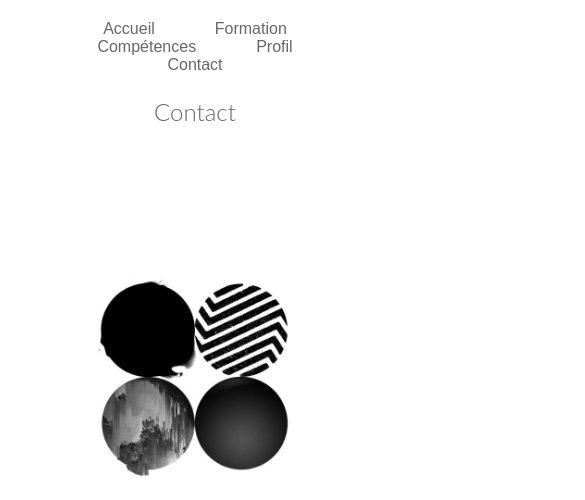
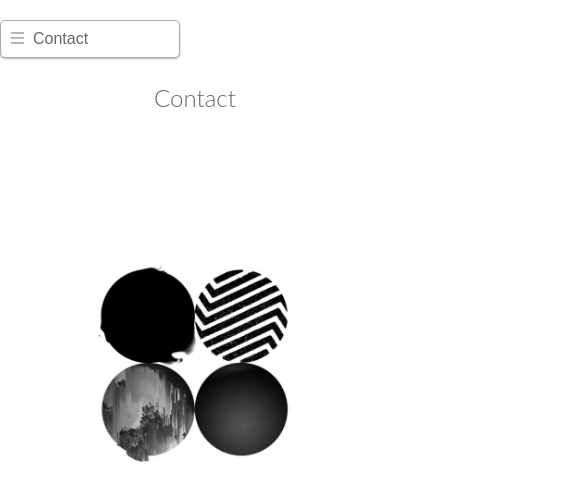
Before and after one commit to lybryan/miniprojet, a plain HTML site: page bryanly-cv/contact.html in a window 390 px wide. Shown: the top 500 px of the page, 585 px wide, since content can reach past the window. Drawn offline with Linux system fonts and the light colour scheme.

Commit message:
second commit

```diff
--- a/bryanly-cv/contact.html
+++ b/bryanly-cv/contact.html
@@ -5,6 +5,7 @@
     <head>
 
         <meta charset="utf-8" />
+<meta name="viewport" content="width=device-width" />
 
         <link rel="stylesheet" href="stylecontact.css" />
       <link rel="shortcut icon" href="img/background.ico">
@@ -15,15 +16,16 @@
 
 
 <body>
-	<!-- A MODIFIER SI NECESSAIRE -->
-	<ul id="nav"><!--
---><li><a href="http://miniprojet-bryaanly185265.codeanyapp.com/bryanly-cv/">Accueil</a></li><!--
-	--><li><a href="http://miniprojet-bryaanly185265.codeanyapp.com/bryanly-cv/formation.html">Formation</a></li><!--
-	--><li><a href="http://miniprojet-bryaanly185265.codeanyapp.com/bryanly-cv/competence.html">Compétences</a></li><!--
-	--><li><a href="http://miniprojet-bryaanly185265.codeanyapp.com/bryanly-cv/profil.html">Profil</a></li><!--
-	--><li><a href="http://miniprojet-bryaanly185265.codeanyapp.com/bryanly-cv/contact.html">Contact</a></li>
-	<!-- S ARRETE ICI POUR LA BARRE DE MENU -->
-</ul>
+	<nav class="nav">
+	<ul>
+
+		<li><a href="http://miniprojet-bryaanly185265.codeanyapp.com/bryanly-cv/">Accueil</a></li>
+		<li><a href="http://miniprojet-bryaanly185265.codeanyapp.com/bryanly-cv/formation.html">Formation</a></li>
+		<li><a href="http://miniprojet-bryaanly185265.codeanyapp.com/bryanly-cv/competence.html">Compétences</a></li>
+		<li><a href="http://miniprojet-bryaanly185265.codeanyapp.com/bryanly-cv/profil.html">Profil</a></li>
+		<li class="current"><a>Contact</a></li>
+	</ul>
+</nav>
 	<!-- Header-->
 
 	 <section class="education">
@@ -37,9 +39,10 @@
 
 
 
-  <p>Vous souhaitez me contacter ? Besoin de renseignements sur mon profil ? N'hésitez pas à me contacter.</p>
+<section class="gallery">
+			<h1 class="center">Vous souhaitez me contacter ?</h1>
+			</section>
 
-  <hr>
    <form id="myform" class="cssform" method="post" action="http://www.iut-fbleau.fr/sitebp/post.php" enctype="application/x-www-form-urlencoded" >
 
 	<p><label for="user"></label>
@@ -68,8 +71,12 @@
 			<p>
 				Contact : <br>Email : <a href="mailto:bryaan.ly@gmail.com?Subject=CV_Bryan_LY" target="_top">bryaan.ly@gmail.com</a>
 				<br> Téléphone : 06.95.30.12.84<br>
-				<iframe src="https://www.google.com/maps/embed?pb=!1m18!1m12!1m3!1d2637.1862971697983!2d2.5609913153631347!3d48.625416979265374!2m3!1f0!2f0!3f0!3m2!1i1024!2i768!4f13.1!3m3!1m2!1s0x47e5e3990567d1bf%3A0xb4209d596246a7da!2sI.U.T.+S%C3%A9nart+Fontainebleau+(Institut+Universitaire+de+Technologie+S%C3%A9nart+Fontainebleau)!5e0!3m2!1sfr!2sfr!4v1483433463506" width="600" height="450" frameborder="0" style="border:0" allowfullscreen></iframe>
+								Pour télécharger mon CV en PDF : <a href="cv_site.pdf">Cliquez ici</a><br>
+				<section>Localisation de l'IUT de Sénart/Fontainebleau (Site Sénart):<br><br>
 
+<div class="google-maps">
+<iframe src="https://www.google.com/maps/embed?pb=!1m18!1m12!1m3!1d2637.1862971697983!2d2.5609913153631347!3d48.625416979265374!2m3!1f0!2f0!3f0!3m2!1i1024!2i768!4f13.1!3m3!1m2!1s0x47e5e3990567d1bf%3A0xb4209d596246a7da!2sI.U.T.+S%C3%A9nart+Fontainebleau+(Institut+Universitaire+de+Technologie+S%C3%A9nart+Fontainebleau)!5e0!3m2!1sfr!2sfr!4v1483433463506" width="600" height="450" frameborder="0" style="border:0" allowfullscreen></iframe>
+			</div>
 			</p>
 		</footer>
 
--- a/bryanly-cv/style.css
+++ b/bryanly-cv/style.css
@@ -2,19 +2,108 @@
   -moz-box-sizing: border-box; -webkit-box-sizing: border-box; box-sizing: border-box;
 }
 
+ .google-maps {
+        position: relative;
+        padding-bottom: 75%; // This is the aspect ratio
+        height: 0;
+        overflow: hidden;
+    }
+    .google-maps iframe {
+        position: absolute;
+        top: 0;
+        left: 0;
+        width: 100% !important;
+        height: 100% !important;
+    }
 
-#nav {
-	padding: 0; margin: 20px;
-	text-align: center; /* centrer le texte */
+/* nav */
+.nav {
+	position: relative;
+	margin: 20px 0;
 }
-#nav li {
-	display: inline;
+.nav ul {
+	margin: 0;
+	padding: 0;
+	text-align: center;
+}
+.nav li {
+	margin: 0 5px 10px 0;
+	padding: 0;
 	list-style: none;
+	display: inline-block;
 }
-#nav a {
-	display:inline-block;
-	margin: 0 30px;
-  color: #666;
+.nav a {
+	padding: 3px 12px;
+	text-decoration: none;
+	color: #999;
+	line-height: 100%;
+}
+.nav a:hover {
+	color: #000;
+}
+.nav .current a {
+	background: #999;
+	color: #fff;
+	border-radius: 5px;
+}
+
+@media screen and (max-width: 600px) {
+	.nav {
+		position: relative;
+		min-height: 40px;
+	}
+	.nav ul {
+		width: 180px;
+		padding: 5px 0;
+		position: absolute;
+		top: 0;
+		left: 0;
+		border: solid 1px #aaa;
+		background: #fff url(img/icon-menu.png) no-repeat 10px 11px;
+		border-radius: 5px;
+		box-shadow: 0 1px 2px rgba(0,0,0,.3);
+	}
+	.nav li {
+		display: none; /* hide all <li> items */
+		margin: 0;
+	}
+	.nav .current {
+		display: block; /* show only current <li> item */
+	}
+	.nav a {
+		display: block;
+		padding: 5px 5px 5px 32px;
+		text-align: left;
+	}
+	.nav .current a {
+		background: none;
+		color: #666;
+	}
+
+	/* on nav hover */
+	.nav ul:hover {
+		background-image: none;
+	}
+	.nav ul:hover li {
+		display: block;
+		margin: 0 0 5px;
+	}
+	.nav ul:hover .current {
+		background: url(img/icon-check.png) no-repeat 10px 7px;
+	}
+
+	/* right nav */
+	.nav.right ul {
+		left: auto;
+		right: 0;
+	}
+
+	/* center nav */
+	.nav.center ul {
+		left: 50%;
+		margin-left: -90px;
+	}
+
 }
 
 
--- a/bryanly-cv/stylecontact.css
+++ b/bryanly-cv/stylecontact.css
@@ -1,24 +1,114 @@
 *, *:before, *:after {
   -moz-box-sizing: border-box; -webkit-box-sizing: border-box; box-sizing: border-box;
 }
+ .google-maps {
+        position: relative;
+        padding-bottom: 75%; // This is the aspect ratio
+        height: 0;
+        overflow: hidden;
+    }
+    .google-maps iframe {
+        position: absolute;
+        top: 0;
+        left: 0;
+        width: 100% !important;
+        height: 100% !important;
+    }
 
 #myform {
 	text-align: center;
 }
 
-#nav {
-	padding: 0; margin: 20px;
-	text-align: center; /* centrer le texte */
+/* nav */
+.nav {
+	position: relative;
+	margin: 20px 0;
 }
-#nav li {
-	display: inline;
+.nav ul {
+	margin: 0;
+	padding: 0;
+	text-align: center;
+}
+.nav li {
+	margin: 0 5px 10px 0;
+	padding: 0;
 	list-style: none;
+	display: inline-block;
 }
-#nav a {
-	display:inline-block;
-	margin: 0 30px;
-  color: #666;
+.nav a {
+	padding: 3px 12px;
+	text-decoration: none;
+	color: #999;
+	line-height: 100%;
 }
+.nav a:hover {
+	color: #000;
+}
+.nav .current a {
+	background: #999;
+	color: #fff;
+	border-radius: 5px;
+}
+
+@media screen and (max-width: 600px) {
+	.nav {
+		position: relative;
+		min-height: 40px;
+	}
+	.nav ul {
+		width: 180px;
+		padding: 5px 0;
+		position: absolute;
+		top: 0;
+		left: 0;
+		border: solid 1px #aaa;
+		background: #fff url(img/icon-menu.png) no-repeat 10px 11px;
+		border-radius: 5px;
+		box-shadow: 0 1px 2px rgba(0,0,0,.3);
+	}
+	.nav li {
+		display: none; /* hide all <li> items */
+		margin: 0;
+	}
+	.nav .current {
+		display: block; /* show only current <li> item */
+	}
+	.nav a {
+		display: block;
+		padding: 5px 5px 5px 32px;
+		text-align: left;
+	}
+	.nav .current a {
+		background: none;
+		color: #666;
+	}
+
+	/* on nav hover */
+	.nav ul:hover {
+		background-image: none;
+	}
+	.nav ul:hover li {
+		display: block;
+		margin: 0 0 5px;
+	}
+	.nav ul:hover .current {
+		background: url(img/icon-check.png) no-repeat 10px 7px;
+	}
+
+	/* right nav */
+	.nav.right ul {
+		left: auto;
+		right: 0;
+	}
+
+	/* center nav */
+	.nav.center ul {
+		left: 50%;
+		margin-left: -90px;
+	}
+
+}
+
 
 body {
   font: 100% sans-serif;
--- a/bryanly-cv/styleformation.css
+++ b/bryanly-cv/styleformation.css
@@ -1,4 +1,16 @@
-
+ .google-maps {
+        position: relative;
+        padding-bottom: 75%; // This is the aspect ratio
+        height: 0;
+        overflow: hidden;
+    }
+    .google-maps iframe {
+        position: absolute;
+        top: 0;
+        left: 0;
+        width: 100% !important;
+        height: 100% !important;
+    }
 
 body {
   font: 100% sans-serif;
@@ -27,6 +39,7 @@ h5 {
   margin: 40px 0;
   position: relative;
 }
+
 #timeline p {
   margin: 0 0 15px;
 }
@@ -185,20 +198,95 @@ label {
 	text-align: center;
 }
 
-#nav {
-	padding: 0; margin: 20px;
-	text-align: center; /* centrer le texte */
+/* nav */
+.nav {
+	position: relative;
+	margin: 20px 0;
 }
-#nav li {
-	display: inline;
+.nav ul {
+	margin: 0;
+	padding: 0;
+	text-align: center;
+}
+.nav li {
+	margin: 0 5px 10px 0;
+	padding: 0;
 	list-style: none;
+	display: inline-block;
 }
-#nav a {
-	display:inline-block;
-	margin: 0 30px;
-  color: #666;
+.nav a {
+	padding: 3px 12px;
+	text-decoration: none;
+	color: #999;
+	line-height: 100%;
+}
+.nav a:hover {
+	color: #000;
+}
+.nav .current a {
+	background: #999;
+	color: #fff;
+	border-radius: 5px;
 }
 
+@media screen and (max-width: 600px) {
+	.nav {
+		position: relative;
+		min-height: 40px;
+	}
+	.nav ul {
+		width: 180px;
+		padding: 5px 0;
+		position: absolute;
+		top: 0;
+		left: 0;
+		border: solid 1px #aaa;
+		background: #fff url(img/icon-menu.png) no-repeat 10px 11px;
+		border-radius: 5px;
+		box-shadow: 0 1px 2px rgba(0,0,0,.3);
+	}
+	.nav li {
+		display: none; /* hide all <li> items */
+		margin: 0;
+	}
+	.nav .current {
+		display: block; /* show only current <li> item */
+	}
+	.nav a {
+		display: block;
+		padding: 5px 5px 5px 32px;
+		text-align: left;
+	}
+	.nav .current a {
+		background: none;
+		color: #666;
+	}
+
+	/* on nav hover */
+	.nav ul:hover {
+		background-image: none;
+	}
+	.nav ul:hover li {
+		display: block;
+		margin: 0 0 5px;
+	}
+	.nav ul:hover .current {
+		background: url(img/icon-check.png) no-repeat 10px 7px;
+	}
+
+	/* right nav */
+	.nav.right ul {
+		left: auto;
+		right: 0;
+	}
+
+	/* center nav */
+	.nav.center ul {
+		left: 50%;
+		margin-left: -90px;
+	}
+
+}
 
 
 h1, h2, h3 {
```
Also changed, not shown: bryanly-cv/competence.html (+16 -10 lines), bryanly-cv/formation.html (+16 -10 lines), bryanly-cv/index.html (+17 -11 lines), bryanly-cv/profil.html (+18 -10 lines), bryanly-cv/img/icon-check.png (added), bryanly-cv/img/icon-menu.png (added), 1 other file.
